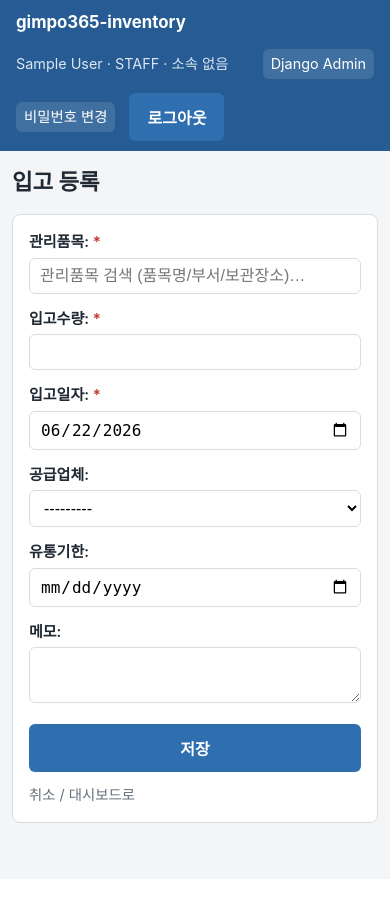
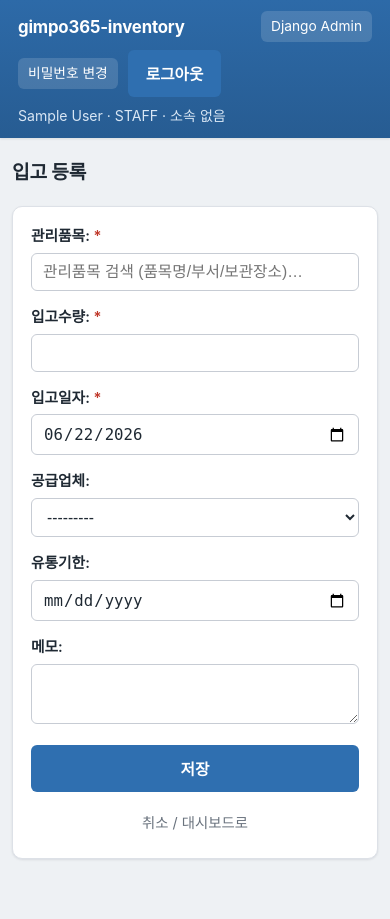
Before and after one commit to kimdabin1029-boop/gimpo365-inventory, a Django app: page /inventory/in/new/ in a window 390 px wide. Before the commit the page ends 823 px from the top, so only its background shows below. Run offline with Django 5.2, Linux system fonts and the light colour scheme; the visitor is signed in with stand-in values (Sample User, id 1); data that the repository does not hold is empty.

Commit message:
POLISH calm hospital-tool UI styling pass
CSS only (템플릿/로직/마커 불변): 카드 그림자·간격, 표 zebra/헤더 가독성,
폼 포커스 링·필수 표시, 버튼/배지/자동완성/정보패널/빠른필터/필터폼 정돈,
대시보드 요약·작업 카드, 거래 상세(.tx-detail), 모바일 반응형 보강.

Co-Authored-By: Claude Opus 4.8 <noreply@anthropic.com>

```diff
--- a/static/css/app.css
+++ b/static/css/app.css
@@ -1,130 +1,165 @@
-/* gimpo365-inventory 최소 공통 스타일 (v0.1.1)
-   목적: 화려함이 아니라 병원 내부 업무용으로 차분하고 읽기 쉬운 기본 정리.
-   외부 라이브러리 없음. */
+/* gimpo365-inventory 공통 스타일 (v0.1.1 UI polish)
+   목적: 병원 내부 업무툴처럼 차분하고 읽기 좋게. 외부 라이브러리 없음. */
 
 :root {
-  --bg: #f4f5f7;
+  --bg: #eef1f4;
   --surface: #ffffff;
-  --border: #d9dce1;
+  --surface-alt: #f7f9fb;
+  --border: #dde1e7;
+  --border-strong: #c7ccd4;
   --text: #1f2933;
-  --muted: #66707a;
+  --muted: #69727d;
   --primary: #2f6fb0;
-  --primary-dark: #265c93;
+  --primary-dark: #275c92;
+  --primary-soft: #eaf2fb;
   --danger: #c0392b;
-  --success-bg: #e6f4ea;
+  --success-bg: #e7f5ec;
   --success-fg: #1e7d40;
-  --error-bg: #fdecea;
+  --error-bg: #fdeceb;
   --error-fg: #b32218;
-  --warning-bg: #fef7e0;
+  --warning-bg: #fdf5e1;
   --warning-fg: #8a6d00;
-  --info-bg: #e8f1fb;
+  --info-bg: #e9f1fb;
   --info-fg: #1f5b96;
-  --radius: 8px;
+  --radius: 10px;
+  --radius-sm: 6px;
+  --shadow: 0 1px 2px rgba(16, 24, 40, 0.04), 0 1px 3px rgba(16, 24, 40, 0.06);
+  --shadow-pop: 0 6px 18px rgba(16, 24, 40, 0.12);
 }
 
 * { box-sizing: border-box; }
+
+html { -webkit-text-size-adjust: 100%; }
 
 body {
   margin: 0;
   font-family: -apple-system, BlinkMacSystemFont, "Segoe UI", "Malgun Gothic",
     "맑은 고딕", Roboto, sans-serif;
   font-size: 15px;
-  line-height: 1.5;
+  line-height: 1.55;
   color: var(--text);
   background: var(--bg);
 }
 
 a { color: var(--primary); }
+a:hover { color: var(--primary-dark); }
 
-h1 { font-size: 1.4rem; margin: 0 0 16px; }
-h2 { font-size: 1.1rem; margin: 24px 0 12px; }
+h1 {
+  font-size: 1.35rem;
+  font-weight: 700;
+  margin: 4px 0 18px;
+  letter-spacing: -0.01em;
+}
+h2 { font-size: 1.05rem; font-weight: 700; margin: 22px 0 10px; }
 
 .container {
-  max-width: 1040px;
+  max-width: 1080px;
   margin: 0 auto;
-  padding: 20px 16px 48px;
+  padding: 22px 18px 56px;
 }
 
 /* ---------- navbar ---------- */
 .navbar {
   display: flex;
   align-items: center;
-  gap: 14px;
+  gap: 12px;
   flex-wrap: wrap;
-  background: var(--primary-dark);
+  background: linear-gradient(180deg, #2d6aa8 0%, var(--primary-dark) 100%);
   color: #fff;
-  padding: 10px 16px;
+  padding: 11px 18px;
+  box-shadow: var(--shadow);
 }
 .navbar a { color: #fff; text-decoration: none; }
-.navbar-brand { font-weight: 700; font-size: 1.05rem; }
-.navbar-user { color: #dbe6f2; font-size: 0.9rem; }
+.navbar-brand { font-weight: 700; font-size: 1.05rem; letter-spacing: -0.01em; }
+.navbar-user { color: #d8e6f4; font-size: 0.88rem; }
 .navbar .navbar-spacer { margin-left: auto; }
 .navbar a.nav-link,
 .navbar #django-admin-link,
 .navbar .navbar-password {
-  padding: 4px 8px;
-  border-radius: 6px;
-  background: rgba(255, 255, 255, 0.12);
-  font-size: 0.9rem;
+  padding: 5px 10px;
+  border-radius: var(--radius-sm);
+  background: rgba(255, 255, 255, 0.14);
+  font-size: 0.86rem;
+  transition: background 0.15s;
 }
+.navbar a.nav-link:hover,
+.navbar #django-admin-link:hover,
+.navbar .navbar-password:hover { background: rgba(255, 255, 255, 0.26); color: #fff; }
 .navbar-logout { display: inline; margin: 0; }
 .navbar-logout button {
-  background: rgba(255, 255, 255, 0.12);
+  background: rgba(255, 255, 255, 0.14);
   color: #fff;
   border: none;
-  padding: 5px 10px;
-  border-radius: 6px;
+  padding: 6px 12px;
+  border-radius: var(--radius-sm);
   cursor: pointer;
-  font-size: 0.9rem;
+  font-size: 0.86rem;
+  transition: background 0.15s;
 }
+.navbar-logout button:hover { background: rgba(255, 255, 255, 0.26); }
 
 /* ---------- cards ---------- */
 .card {
   background: var(--surface);
   border: 1px solid var(--border);
   border-radius: var(--radius);
-  padding: 16px;
+  padding: 18px;
   margin-bottom: 16px;
+  box-shadow: var(--shadow);
 }
 
 /* ---------- dashboard ---------- */
 .summary-grid {
   display: grid;
-  grid-template-columns: repeat(auto-fit, minmax(160px, 1fr));
+  grid-template-columns: repeat(auto-fit, minmax(170px, 1fr));
   gap: 12px;
-  margin-bottom: 16px;
+  margin-bottom: 20px;
 }
 .summary-item {
   background: var(--surface);
   border: 1px solid var(--border);
+  border-left: 4px solid var(--primary);
   border-radius: var(--radius);
   padding: 14px 16px;
+  box-shadow: var(--shadow);
 }
-.summary-item .num { font-size: 1.6rem; font-weight: 700; }
-.summary-item .label { color: var(--muted); font-size: 0.85rem; }
+.summary-item .num { font-size: 1.7rem; font-weight: 800; line-height: 1.1; letter-spacing: -0.02em; }
+.summary-item .label { color: var(--muted); font-size: 0.84rem; margin-top: 2px; }
 
 .action-grid {
   display: grid;
-  grid-template-columns: repeat(auto-fit, minmax(150px, 1fr));
+  grid-template-columns: repeat(auto-fit, minmax(160px, 1fr));
   gap: 12px;
 }
 .action-card {
-  display: block;
+  display: flex;
+  align-items: center;
+  justify-content: center;
+  min-height: 58px;
   text-align: center;
   text-decoration: none;
   color: var(--text);
   background: var(--surface);
   border: 1px solid var(--border);
   border-radius: var(--radius);
-  padding: 18px 12px;
+  padding: 16px 12px;
   font-weight: 600;
+  box-shadow: var(--shadow);
+  transition: border-color 0.15s, transform 0.05s, box-shadow 0.15s;
 }
-.action-card:hover { border-color: var(--primary); color: var(--primary); }
-.action-card.primary { background: var(--primary); color: #fff; border-color: var(--primary); }
+.action-card:hover { border-color: var(--primary); color: var(--primary); box-shadow: var(--shadow-pop); }
+.action-card:active { transform: translateY(1px); }
+.action-card.primary {
+  background: var(--primary);
+  color: #fff;
+  border-color: var(--primary);
+}
+.action-card.primary:hover { background: var(--primary-dark); color: #fff; }
 
 /* ---------- forms ---------- */
-.form-card form p { margin: 0 0 14px; }
-.form-card label { display: block; font-weight: 600; margin-bottom: 4px; }
+.form-card { max-width: 560px; }
+.form-card form p { margin: 0 0 15px; }
+.form-card label { display: block; font-weight: 600; margin-bottom: 5px; font-size: 0.92rem; }
 .form-card input,
 .form-card select,
 .form-card textarea,
@@ -133,22 +168,39 @@ form select,
 form textarea {
   width: 100%;
   max-width: 440px;
-  padding: 8px 10px;
-  border: 1px solid var(--border);
-  border-radius: 6px;
-  font-size: 1rem;
+  padding: 9px 11px;
+  border: 1px solid var(--border-strong);
+  border-radius: var(--radius-sm);
+  font-size: 0.98rem;
   background: #fff;
+  color: var(--text);
+  transition: border-color 0.15s, box-shadow 0.15s;
 }
-.form-card textarea { min-height: 56px; }
-.form-card .helptext { display: block; color: var(--muted); font-size: 0.82rem; margin-top: 2px; }
+form input:focus,
+form select:focus,
+form textarea:focus {
+  outline: none;
+  border-color: var(--primary);
+  box-shadow: 0 0 0 3px var(--primary-soft);
+}
+.form-card textarea { min-height: 60px; resize: vertical; }
+.form-card .helptext,
+.helptext { display: block; color: var(--muted); font-size: 0.8rem; margin-top: 3px; }
 /* 필수 입력 표시 (지원 브라우저) */
 form p:has(input:required) > label::after,
 form p:has(select:required) > label::after {
   content: " *";
   color: var(--danger);
 }
-/* 에러 */
-.errorlist { color: var(--error-fg); list-style: none; padding: 0; margin: 4px 0; font-size: 0.85rem; }
+.errorlist {
+  color: var(--error-fg);
+  list-style: none;
+  padding: 6px 10px;
+  margin: 4px 0;
+  font-size: 0.85rem;
+  background: var(--error-bg);
+  border-radius: var(--radius-sm);
+}
 
 /* ---------- buttons ---------- */
 button[type="submit"], .btn {
@@ -156,125 +208,168 @@ button[type="submit"], .btn {
   background: var(--primary);
   color: #fff;
   border: none;
-  padding: 10px 18px;
-  border-radius: 6px;
-  font-size: 1rem;
+  padding: 10px 20px;
+  border-radius: var(--radius-sm);
+  font-size: 0.98rem;
   font-weight: 600;
   cursor: pointer;
   text-decoration: none;
+  transition: background 0.15s, box-shadow 0.15s;
 }
-button[type="submit"]:hover, .btn:hover { background: var(--primary-dark); }
+button[type="submit"]:hover, .btn:hover { background: var(--primary-dark); color: #fff; }
+button[type="submit"]:focus-visible, .btn:focus-visible {
+  outline: none; box-shadow: 0 0 0 3px var(--primary-soft);
+}
 .btn-secondary {
   background: transparent;
   color: var(--muted);
-  border: 1px solid var(--border);
+  border: 1px solid var(--border-strong);
   padding: 9px 16px;
 }
-.form-actions { display: flex; align-items: center; gap: 12px; margin-top: 8px; }
+.btn-secondary:hover { background: var(--surface-alt); color: var(--text); }
+.form-actions { display: flex; align-items: center; gap: 14px; margin-top: 6px; }
 .back-link { color: var(--muted); text-decoration: none; font-size: 0.9rem; }
+.back-link:hover { color: var(--text); text-decoration: underline; }
 
 /* ---------- tables ---------- */
-.table-wrap { overflow-x: auto; -webkit-overflow-scrolling: touch; }
+.table-wrap {
+  overflow-x: auto;
+  -webkit-overflow-scrolling: touch;
+  border: 1px solid var(--border);
+  border-radius: var(--radius);
+  background: var(--surface);
+  box-shadow: var(--shadow);
+}
 table.data {
   width: 100%;
   border-collapse: collapse;
   background: var(--surface);
-  font-size: 0.92rem;
+  font-size: 0.9rem;
 }
 table.data thead th {
-  background: #eef1f5;
+  background: #eef2f6;
+  color: #44505c;
   text-align: left;
-  padding: 9px 10px;
-  border-bottom: 2px solid var(--border);
+  padding: 10px 12px;
+  border-bottom: 1px solid var(--border-strong);
   white-space: nowrap;
+  font-weight: 700;
+  font-size: 0.84rem;
+  letter-spacing: 0.01em;
 }
-table.data td { padding: 8px 10px; border-bottom: 1px solid var(--border); }
-table.data tbody tr:hover { background: #f7f9fc; }
+table.data td { padding: 9px 12px; border-bottom: 1px solid var(--border); }
+table.data tbody tr:nth-child(even) td { background: var(--surface-alt); }
+table.data tbody tr:hover td { background: #eef4fb; }
+table.data tbody tr:last-child td { border-bottom: none; }
 table.data td.num, table.data th.num { text-align: right; font-variant-numeric: tabular-nums; }
 /* 부서/품목명 컬럼은 줄바꿈 방지(2줄 깨짐 개선) */
 table.data .col-dept { white-space: nowrap; min-width: 72px; }
-table.data .col-name { white-space: nowrap; min-width: 140px; }
-/* 최소재고 이하 강조 */
-table.data tr.low td { background: #fff6f5; }
-.badge-low {
+table.data .col-name { white-space: nowrap; min-width: 150px; font-weight: 600; }
+/* 최소재고 이하 강조 (zebra 위에 우선) */
+table.data tr.low td,
+table.data tr.low:nth-child(even) td { background: #fdf2f1; }
+table.data tr.low:hover td { background: #fbe9e7; }
+
+/* ---------- 상태 배지 ---------- */
+.badge-low, .badge-ok {
   display: inline-block;
-  background: var(--error-bg);
-  color: var(--error-fg);
-  border-radius: 10px;
-  padding: 1px 8px;
-  font-size: 0.8rem;
-  font-weight: 600;
+  border-radius: 999px;
+  padding: 2px 9px;
+  font-size: 0.78rem;
+  font-weight: 700;
+  white-space: nowrap;
 }
-.badge-ok {
-  display: inline-block;
-  background: var(--success-bg);
-  color: var(--success-fg);
-  border-radius: 10px;
-  padding: 1px 8px;
-  font-size: 0.8rem;
-  font-weight: 600;
-}
+.badge-low { background: var(--error-bg); color: var(--error-fg); }
+.badge-ok { background: var(--success-bg); color: var(--success-fg); }
 
 /* ---------- 관리품목 자동완성 ---------- */
 .mi-autocomplete { position: relative; max-width: 440px; margin-bottom: 6px; }
 .mi-autocomplete input[type="search"] { width: 100%; }
 .mi-candidates {
-  list-style: none; margin: 2px 0 0; padding: 0;
-  border: 1px solid var(--border); border-radius: 6px;
-  background: #fff; max-height: 240px; overflow-y: auto;
+  list-style: none; margin: 4px 0 0; padding: 4px;
+  border: 1px solid var(--border-strong); border-radius: var(--radius-sm);
+  background: #fff; max-height: 260px; overflow-y: auto;
   position: absolute; left: 0; right: 0; z-index: 20;
-  box-shadow: 0 4px 10px rgba(0,0,0,0.08);
+  box-shadow: var(--shadow-pop);
 }
-.mi-candidates li { padding: 8px 10px; cursor: pointer; }
-.mi-candidates li:hover { background: #eef4fb; }
+.mi-candidates li {
+  padding: 9px 10px; cursor: pointer; border-radius: var(--radius-sm);
+  font-size: 0.92rem;
+}
+.mi-candidates li:hover { background: var(--primary-soft); }
+
+/* ---------- 선택 품목 정보 패널 ---------- */
+.mi-info {
+  margin-top: 14px;
+  padding: 12px 14px;
+  background: var(--surface-alt);
+  border: 1px solid var(--border);
+  border-left: 4px solid var(--primary);
+  border-radius: var(--radius);
+}
+.mi-info h2 { margin: 0 0 6px; font-size: 0.95rem; }
 .mi-info .mi-line { margin: 4px 0; }
+.mi-info strong { font-weight: 700; }
 
 /* ---------- messages ---------- */
-.messages { list-style: none; padding: 0; margin: 0 0 16px; }
+.messages { list-style: none; padding: 0; margin: 0 0 18px; }
 .messages .msg {
-  padding: 10px 14px;
-  border-radius: 6px;
+  padding: 11px 14px;
+  border-radius: var(--radius-sm);
   margin-bottom: 8px;
   border: 1px solid transparent;
-  font-size: 0.95rem;
+  font-size: 0.93rem;
 }
 .msg.success { background: var(--success-bg); color: var(--success-fg); border-color: #bfe3cb; }
 .msg.error { background: var(--error-bg); color: var(--error-fg); border-color: #f5c6c0; }
 .msg.warning { background: var(--warning-bg); color: var(--warning-fg); border-color: #f0e0a8; }
 .msg.info, .msg.debug { background: var(--info-bg); color: var(--info-fg); border-color: #c5dbf2; }
 
-/* ---------- 선택 품목 정보 패널 ---------- */
-.mi-info {
-  margin-top: 14px;
-  padding: 12px 14px;
-  background: #f0f4f9;
-  border: 1px solid var(--border);
-  border-radius: var(--radius);
-}
-.mi-info h2 { margin: 0 0 8px; font-size: 0.95rem; }
-.mi-info dl { margin: 0; display: grid; grid-template-columns: auto 1fr; gap: 2px 12px; }
-.mi-info dt { color: var(--muted); }
-.mi-info dd { margin: 0; }
-.muted { color: var(--muted); font-size: 0.9rem; margin-top: -8px; }
+/* 거래 상세(확인 화면) 정의 목록 */
+.tx-detail { margin: 0; display: grid; grid-template-columns: auto 1fr; gap: 7px 18px; }
+.tx-detail dt { color: var(--muted); font-weight: 600; }
+.tx-detail dd { margin: 0; }
+
+/* 보조 설명 텍스트 */
+.muted { color: var(--muted); font-size: 0.9rem; margin: -6px 0 14px; }
 
 /* ---------- 빠른 기간 필터 ---------- */
-.quick-range { margin: 0 0 12px; font-size: 0.92rem; }
-.quick-range a { text-decoration: none; padding: 2px 6px; border-radius: 5px; }
-.quick-range a.active { background: var(--primary); color: #fff; }
+.quick-range {
+  display: flex; flex-wrap: wrap; align-items: center; gap: 6px;
+  margin: 0 0 14px; font-size: 0.9rem; color: var(--muted);
+}
+.quick-range a {
+  text-decoration: none; padding: 4px 11px; border-radius: 999px;
+  border: 1px solid var(--border-strong); color: var(--text); background: #fff;
+}
+.quick-range a:hover { border-color: var(--primary); color: var(--primary); }
+.quick-range a.active { background: var(--primary); color: #fff; border-color: var(--primary); }
 
 /* ---------- filter form (inline) ---------- */
-.filter-form { display: flex; flex-wrap: wrap; gap: 10px 16px; align-items: flex-end; margin-bottom: 16px; }
+.filter-form {
+  display: flex; flex-wrap: wrap; gap: 10px 16px; align-items: flex-end;
+  margin-bottom: 16px; padding: 14px 16px;
+  background: var(--surface); border: 1px solid var(--border);
+  border-radius: var(--radius); box-shadow: var(--shadow);
+}
 .filter-form p { margin: 0; }
+.filter-form label { display: block; font-size: 0.82rem; color: var(--muted); margin-bottom: 4px; font-weight: 600; }
 .filter-form input, .filter-form select { max-width: 220px; }
 
 /* ---------- mobile ---------- */
-@media (max-width: 600px) {
-  body { font-size: 15px; }
-  .container { padding: 14px 12px 40px; }
+@media (max-width: 640px) {
+  .container { padding: 16px 12px 44px; }
+  h1 { font-size: 1.2rem; }
+  .navbar { gap: 8px 10px; }
+  .navbar-user { width: 100%; order: 3; }
   form input, form select, form textarea, .form-card input,
-  .form-card select, .form-card textarea { max-width: 100%; }
+  .form-card select, .form-card textarea,
+  .mi-autocomplete, .mi-info { max-width: 100%; }
   .filter-form { flex-direction: column; align-items: stretch; }
   .filter-form input, .filter-form select { max-width: 100%; }
   button[type="submit"], .btn { width: 100%; text-align: center; padding: 12px 18px; }
   .form-actions { flex-direction: column; align-items: stretch; }
+  .back-link { text-align: center; padding: 6px 0; }
+  table.data { font-size: 0.86rem; }
+  table.data thead th, table.data td { padding: 8px 10px; }
 }
```
